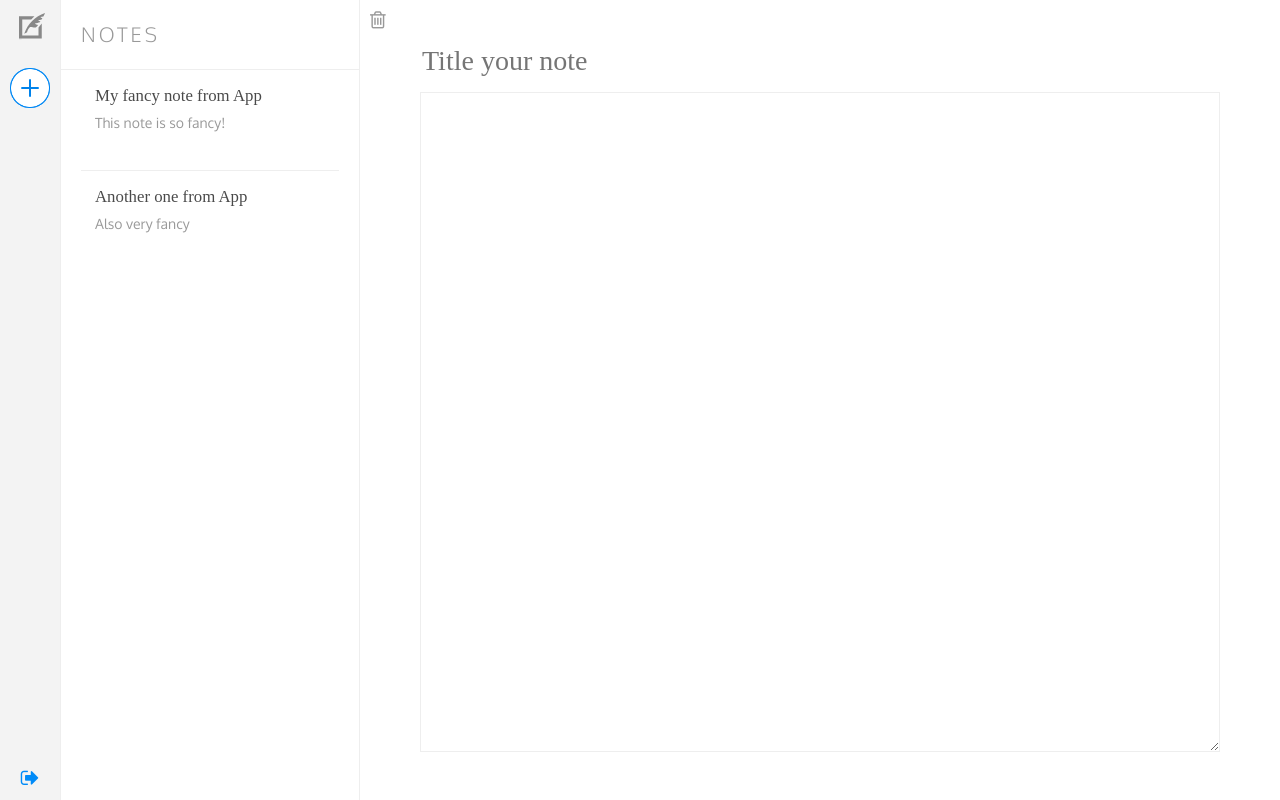
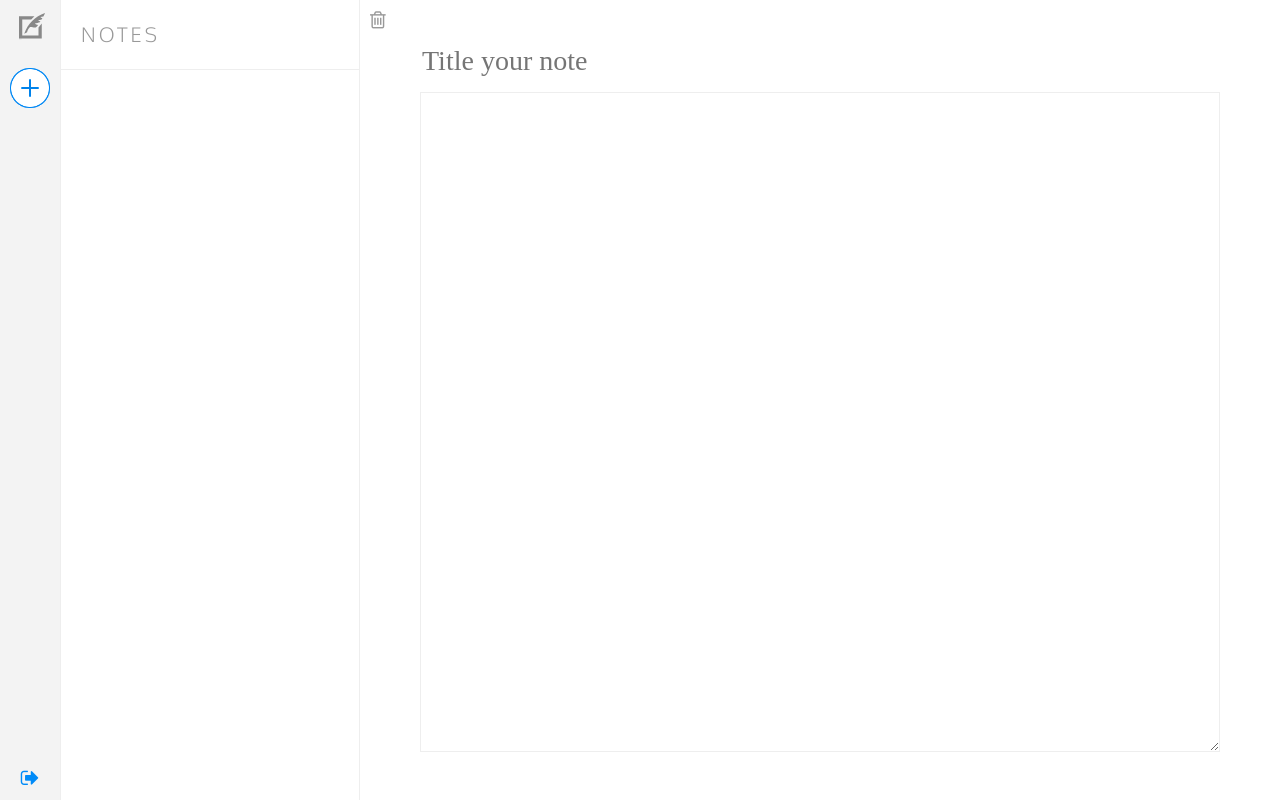
Before and after one commit to ScrubSandwich/noteherder, a React (Create React App) app: page / in a window 1280 px wide. Built offline with nearby package versions, Linux system fonts and the light colour scheme; a web font is replaced by a local one.

Commit message:
Save note from the form

```diff
--- a/src/App.js
+++ b/src/App.js
@@ -8,18 +8,7 @@ class App extends Component {
     super()
 
     this.state = {
-      notes: {
-        'note-1': {
-          id: 'note-1',
-          title: 'My fancy note from App',
-          body: 'This note is so fancy!',
-        },
-        'note-2': {
-          id: 'note-2',
-          title: 'Another one from App',
-          body: 'Also very fancy',
-        },
-      },
+      notes: {},
       currentNote: this.blankNote(),
     }
   }
@@ -40,10 +29,22 @@ class App extends Component {
     this.setCurrentNote(this.blankNote())
   }
 
+  saveNote = (note) => {
+    const notes = {...this.state.notes}
+    if (!note.id) {
+      note.id = Date.now()
+    }
+    notes[note.id] = note
+
+    this.setState({ notes })
+    this.setCurrentNote(note)
+  }
+
   render() {
     const actions = {
       setCurrentNote: this.setCurrentNote,
       resetCurrentNote: this.resetCurrentNote,
+      saveNote: this.saveNote,
     }
 
     const noteData = {
--- a/src/Main.js
+++ b/src/Main.js
@@ -5,7 +5,7 @@ import Sidebar from './Sidebar'
 import NoteList from './NoteList'
 import NoteForm from './NoteForm'
 
-const Main = ({ notes, currentNote, setCurrentNote, resetCurrentNote }) => {
+const Main = ({ notes, currentNote, setCurrentNote, resetCurrentNote, saveNote }) => {
   return (
     <div className="Main">
       <Sidebar
@@ -15,7 +15,10 @@ const Main = ({ notes, currentNote, setCurrentNote, resetCurrentNote }) => {
         notes={notes}
         setCurrentNote={setCurrentNote}
       />
-      <NoteForm currentNote={currentNote} />
+      <NoteForm
+        currentNote={currentNote}
+        saveNote={saveNote}
+      />
     </div>
   )
 }
--- a/src/NoteForm.js
+++ b/src/NoteForm.js
@@ -3,6 +3,13 @@ import React, { Component } from 'react'
 import './NoteForm.css'
 
 class NoteForm extends Component {
+  handleChanges = (ev) => {
+    const note = {...this.props.currentNote}
+    note[ev.target.name] = ev.target.value
+
+    this.props.saveNote(note)
+  }
+
   render() {
     const { currentNote } = this.props
 
@@ -20,12 +27,14 @@ class NoteForm extends Component {
               name="title"
               placeholder="Title your note"
               value={currentNote.title}
+              onChange={this.handleChanges}
             />
           </p>
 
           <textarea
             name="body"
             value={currentNote.body}
+            onChange={this.handleChanges}
           ></textarea>
         </form>
       </div>
```
